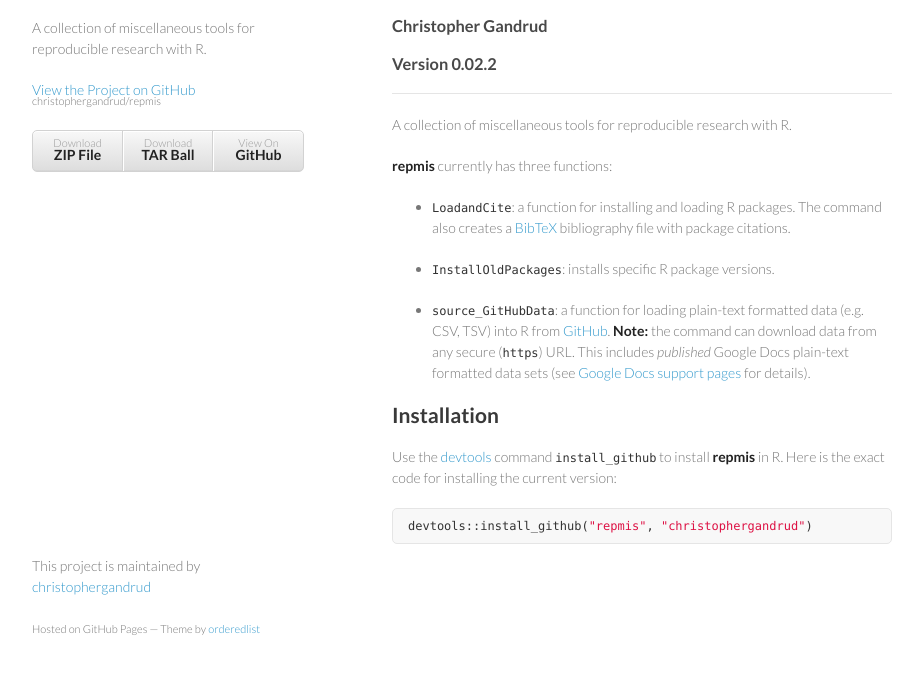
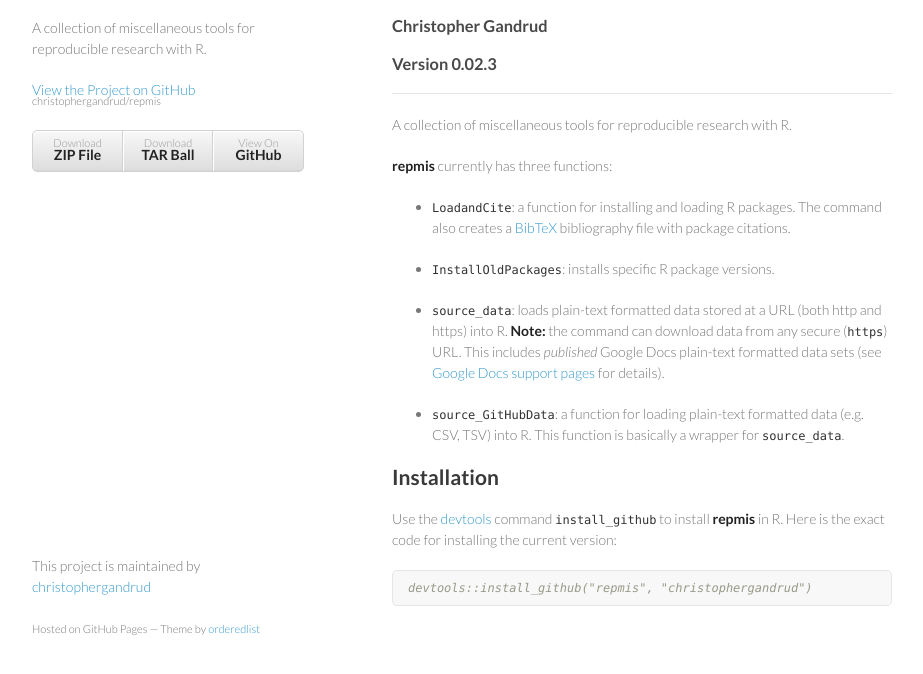
Before and after one commit to christophergandrud/repmis, a plain HTML site: page index.html in a window 1280 px wide. Shown: the part 92-766 px from the top of the page, without its empty margins (178-1101 px from the left). Drawn offline with Linux system fonts and the light colour scheme.

```diff
--- a/index.html
+++ b/index.html
@@ -32,7 +32,7 @@
 
 <h3>Christopher Gandrud</h3>
 
-<h3>Version 0.02.2</h3>
+<h3>Version 0.02.3</h3>
 
 <hr><p>A collection of miscellaneous tools for reproducible research with R.</p>
 
@@ -41,12 +41,13 @@
 <ul>
 <li><p><code>LoadandCite</code>: a function for installing and loading R packages. The command also creates a <a href="http://en.wikipedia.org/wiki/BibTeX">BibTeX</a> bibliography file with package citations.</p></li>
 <li><p><code>InstallOldPackages</code>: installs specific R package versions.</p></li>
-<li><p><code>source_GitHubData</code>: a function for loading plain-text formatted data (e.g. CSV, TSV) into R from <a href="https://github.com/">GitHub</a>. <strong>Note:</strong> the command can download data from any secure (<code>https</code>) URL. This includes <em>published</em> Google Docs plain-text formatted data sets (see <a href="http://support.google.com/drive/bin/answer.py?hl=en&amp;answer=37579">Google Docs support pages</a> for details).</p></li>
+<li><p><code>source_data</code>: loads plain-text formatted data stored at a URL (both http and https) into R. <strong>Note:</strong> the command can download data from any secure (<code>https</code>) URL. This includes <em>published</em> Google Docs plain-text formatted data sets (see <a href="http://support.google.com/drive/bin/answer.py?hl=en&amp;answer=37579">Google Docs support pages</a> for details).</p></li>
+<li><p><code>source_GitHubData</code>: a function for loading plain-text formatted data (e.g. CSV, TSV) into R. This function is basically a wrapper for <code>source_data</code>.</p></li>
 </ul><h2>Installation</h2>
 
 <p>Use the <a href="https://github.com/hadley/devtools">devtools</a> command <code>install_github</code> to install <strong>repmis</strong> in R. Here is the exact code for installing the current version:</p>
 
-<div class="highlight"><pre>devtools<span class="p">::</span>install_github<span class="p">(</span><span class="s">"repmis"</span><span class="p">,</span> <span class="s">"christophergandrud"</span><span class="p">)</span>
+<div class="highlight"><pre><span class="c">devtools::install_github("repmis", "christophergandrud")</span>
 </pre></div>
       </section>
       <footer>
```
Also changed, not shown: params.json (+1 -1 lines).
